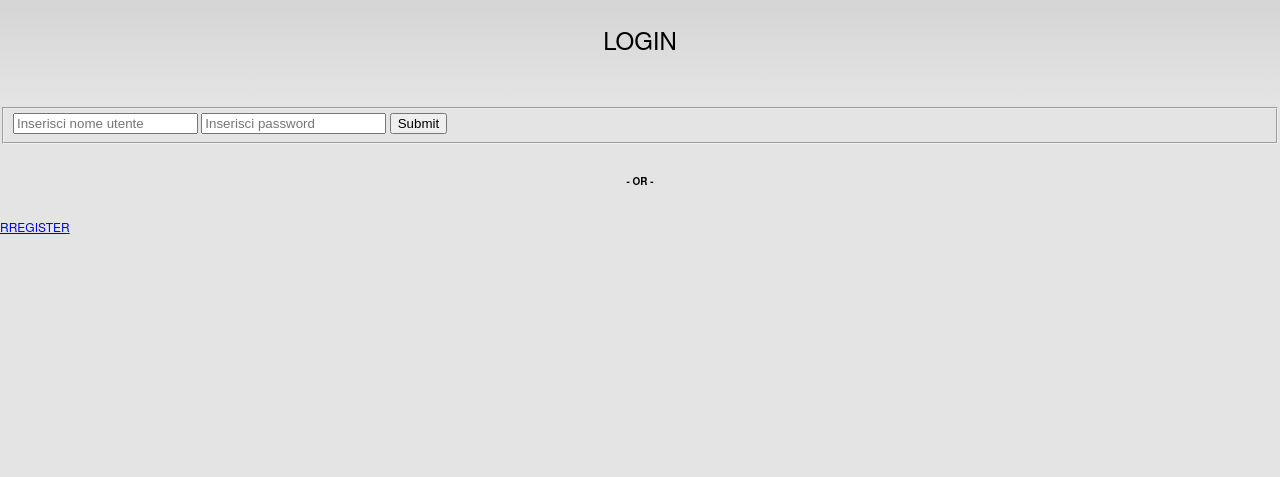
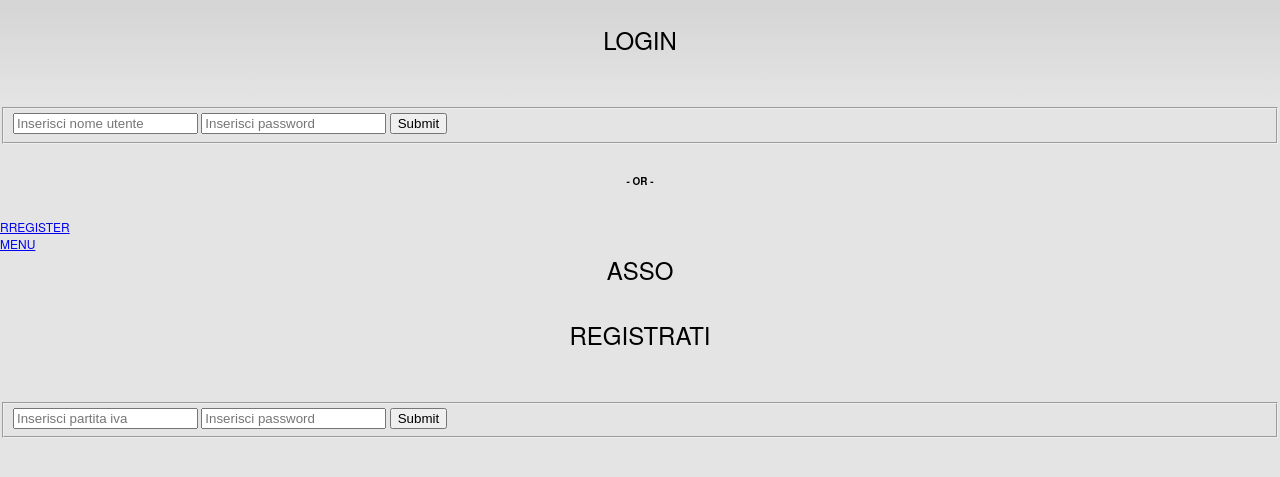
Before and after one commit to danigit/Asso, a PHP site: page / in a window 1280 px wide. Shown: the part 305-782 px from the top of the page. Run offline with PHP 8.4, Linux system fonts and the light colour scheme; some libraries are stand-ins or nearby versions.

Commit message:
-implementato l'interfaccia grafica della login page e register(da fare l'interfaccia grafica) -implementata la struttura dei file php per la communicazione con il server -implementato il login su file csv -implementato il menu dell'applicazione

```diff
--- a/www/css/custom.css
+++ b/www/css/custom.css
@@ -35,3 +35,12 @@
 .login-separator{
     margin: 30px 0;
 }
+
+.ui-li-divider{
+    background: green!important;
+    text-shadow: none!important;
+    color: white!important;
+    padding: 10px!important;
+    font-size: large!important;
+    text-align: center!important;
+}
--- a/www/index.html
+++ b/www/index.html
@@ -42,10 +42,10 @@
         <script type="text/javascript" src="js/index.js"></script>
 
         <title>Asso</title>
+
     </head>
     <body>
-        <div data-role="page">
-            <div data-role="panel" id="menu" data-position="left" data-display="overlay">
+        <div data-role="panel" id="menu" data-position="left" data-display="overlay" data-theme="a">
             <h3 class="center-text login-separator">MENU</h3>
             <ul data-role="listview">
                 <li data-role="list-divider">Documenti</li>
@@ -59,6 +59,7 @@
                 <li><a href="#" id="logout">Log out</a></li>
             </ul>
         </div>
+        <div data-role="page">
             <div data-theme="" data-role="header">
                 <a href="#menu" class="ui-btn-left ui-btn ui-btn-inline ui-mini ui-corner-all ui-btn-icon-left ui-icon-bars">Menu</a>
                 <h1>ASSO</h1>
@@ -74,13 +75,31 @@
                 </form>
                 <h5 class="center-text login-separator">- or - </h5>
 
-                <a href="#" class="ui-btn ui-corner-all">RREGISTER</a>
+                <a href="#register" class="ui-btn ui-corner-all">RREGISTER</a>
+            </div>
+        </div>
+
+        <div data-role="page" id="register">
+            <div data-theme="" data-role="header">
+                <a href="#menu" class="ui-btn-left ui-btn ui-btn-inline ui-mini ui-corner-all ui-btn-icon-left ui-icon-bars">Menu</a>
+                <h1>ASSO</h1>
+            </div>
+            <div data-role="content">
+                <h1 class="login-header">Registrati</h1>
+                <form data-ajax="false" id="registerForm">
+                    <fieldset id="register-fielset">
+                        <input type="text" name="registerUsername" id="registerUsername" value="" data-clear-btn="true" placeholder="Inserisci partita iva">
+                        <input type="text" name="registerPassword" id="registerPassword" value="" data-clear-btn="true" placeholder="Inserisci password">
+                        <input type="submit" id="register-submit" data-inline="true" value="Submit">
+                    </fieldset>
+                </form>
             </div>
         </div>
 
         <script src="js/login.js"></script>
         <script src="js/logout.js"></script>
         <script src="js/register.js"></script>
+        <script src="js/onload.js"></script>
         <script src="js/helper.js"></script>
     </body>
 </html>
--- /dev/null
+++ b/www/js/onload.js
@@ -0,0 +1,6 @@
+$(document).on("pagecreate", function() {
+    // Panels (and any widgets within them) outside pages have to be initialised manually.
+    $("body > [data-role='panel']").panel();
+    $("body > [data-role='panel'] [data-role='listview']").listview();
+    $("body > [data-role='panel'] [data-role='listdiveder']").listview();
+});
--- a/www/php/ajax/login.php
+++ b/www/php/ajax/login.php
@@ -34,14 +34,16 @@ class login extends is_not_logged {
                     if($data[0] == $this->username) {
                         if($data[1] == password_verify($this->password, $data[1])) {
                             set_session_variables($this->username, true);
+                            return;
                         }else
                             $this->json_error("Username o password sbagliato/a");
-                    }
+                    }else
+                        $this->json_error("Utente non registrato");
                 }
             }
             fclose($handle);
         }else
-            $this->json_error("Utente non registrato");
+            $this->json_error("Impossibile reccuperare credenziali");
     }
 
     protected function get_returned_data(){
```
Lines whose indentation alone changed are shown as unchanged.
